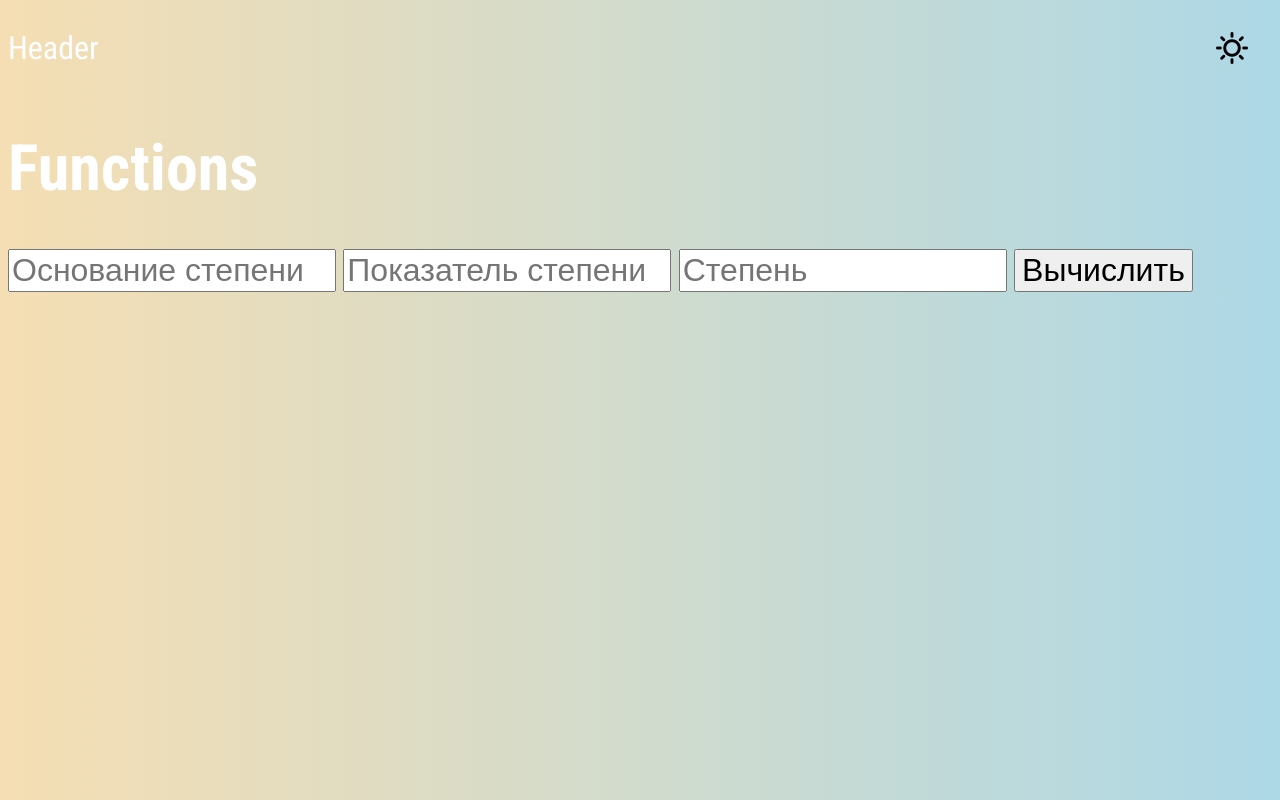
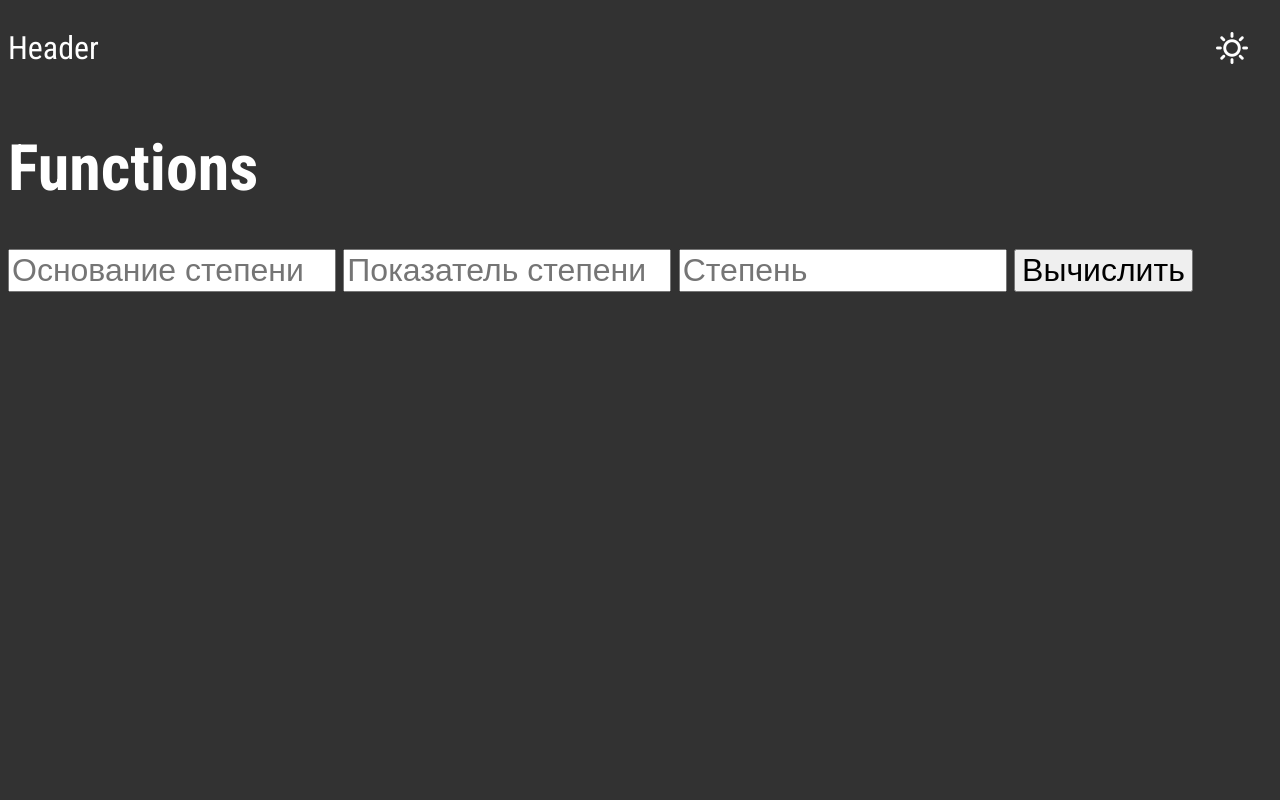
Before and after one commit to shimmerVoltage/WEB, a plain HTML site: page 02-JavaScript/02-functions/functions.html in a window 1280 px wide. Both pictures are taken after a click on the picture 1232 px from the left and 48 px from the top of the page. Drawn offline with Linux system fonts and the light colour scheme.

Commit message:
switchbackground DONE

```diff
--- a/02-JavaScript/02-functions/functions.html
+++ b/02-JavaScript/02-functions/functions.html
@@ -25,6 +25,10 @@
             height: 32px;
             margin: 24px;
         }
+        img[src='img/sun.png']
+        {
+            filter:brightness(0) invert(1);
+        }
     </style>
     <title>Functions</title>
 </head>
--- a/02-JavaScript/02-functions/functions.js
+++ b/02-JavaScript/02-functions/functions.js
@@ -17,13 +17,13 @@ function SwitchBackground()
     if (switchButton.attributes.src.nodeValue == 'img/moon.png')
     {
         switchButton.attributes.src.nodeValue = 'img/sun.png';
-        document.body.style.backgroundColor = "#000000";
+        document.body.style.background = "#323232";
         document.body.style.color = "white";
     }
     else
     {
         switchButton.attributes.src.nodeValue = 'img/moon.png';
-        document.body.style.backgroundColor = "#FFFFFF";
+        document.body.style.background = "#FFFFFF";
         document.body.style.color = "black";
     }
 }
```
